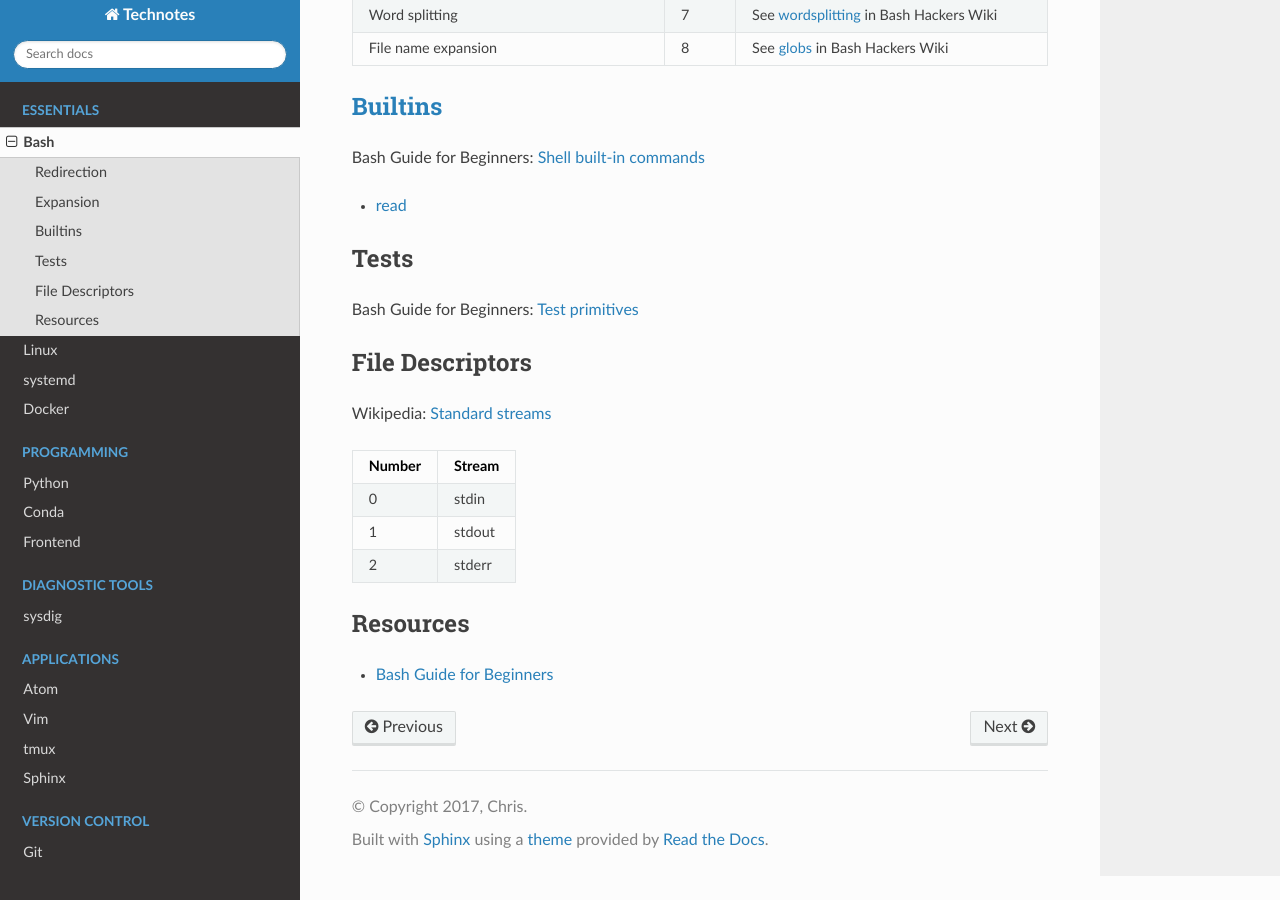
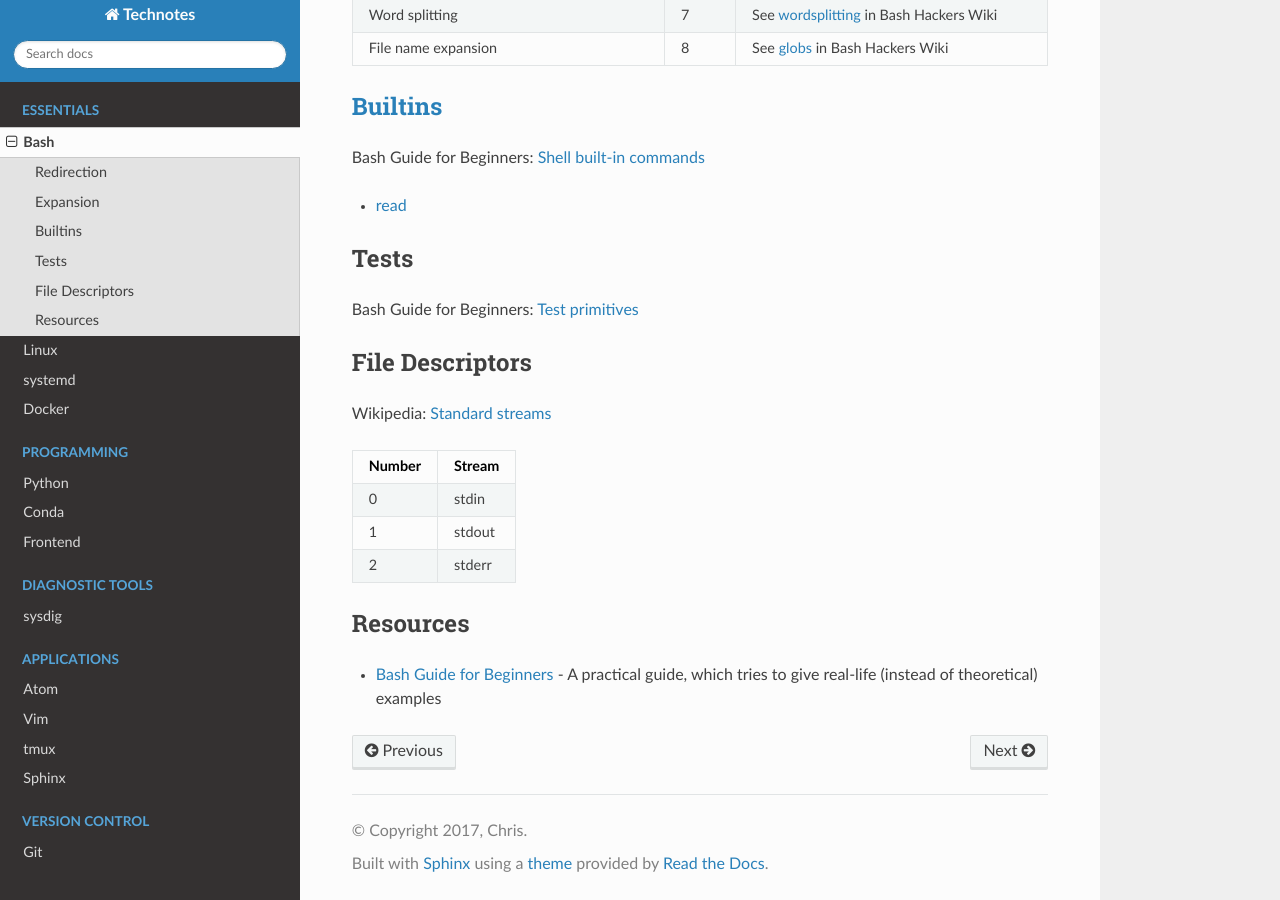
Before and after one commit to heterotopian/technotes, a Sphinx documentation site: the page built from source/bash.rst, in a window 1280 px wide and 900 px high, scrolled down 1220 px. Built offline with Sphinx 7.4.7 and the Read the Docs theme 2.0.0, drawn with Linux system fonts in a browser that asks for light colours.

Commit message:
Minor changes

```diff
--- a/source/bash.rst
+++ b/source/bash.rst
@@ -124,4 +124,5 @@ Wikipedia: `Standard streams <https://en.wikipedia.org/wiki/Standard_streams>`_
 Resources
 =========
 
-- `Bash Guide for Beginners <http://tldp.org/LDP/Bash-Beginners-Guide/html/>`_
+- `Bash Guide for Beginners <http://tldp.org/LDP/Bash-Beginners-Guide/html/>`_ -
+  A practical guide, which tries to give real-life (instead of theoretical) examples
```
